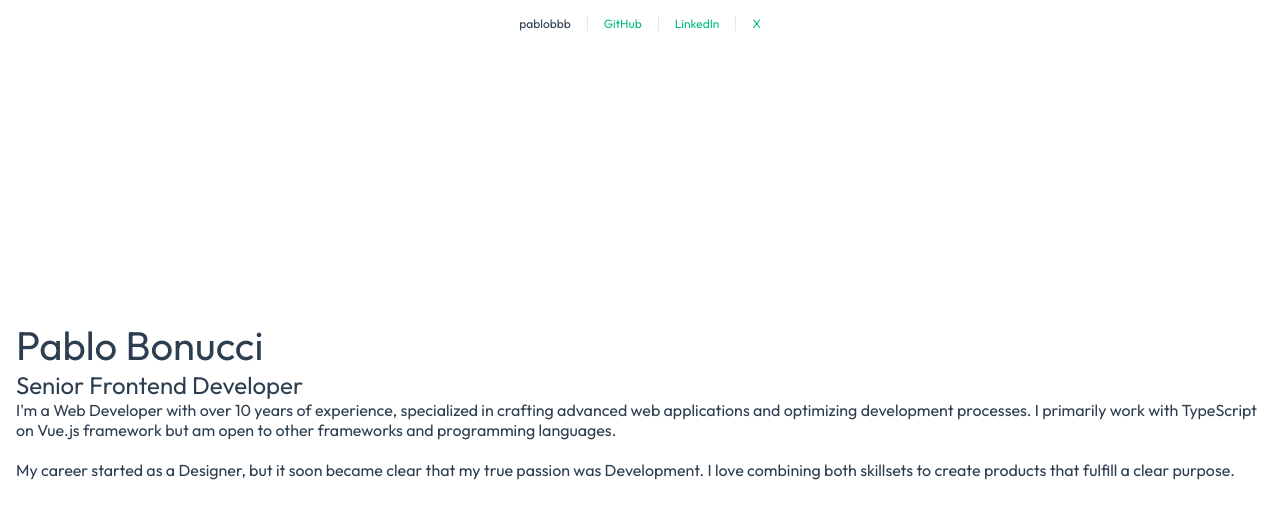
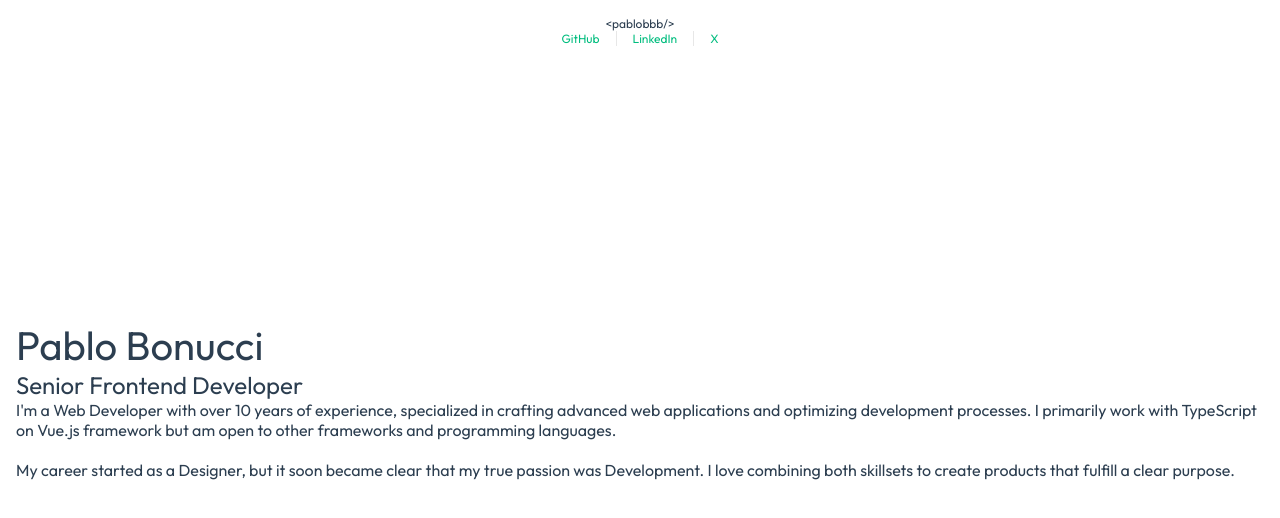
Before and after one commit to pablobbb/pablobbb.github.io, a Vue app: page / in a window 1280 px wide. Shown: the top 518 px of the page. Built offline with nearby package versions, Linux system fonts and the light colour scheme; the HTML template or start-up script is replaced by a standard one.

Commit message:
feat: add some real content header

```diff
--- a/src/app.vue
+++ b/src/app.vue
@@ -5,10 +5,12 @@ import { RouterLink, RouterView } from 'vue-router'
 <template>
   <header>
     <nav>
-      <RouterLink to="/">pablobbb</RouterLink>
-      <a href="#">GitHub</a>
-      <a href="#">LinkedIn</a>
-      <a href="#">X</a>
+      <RouterLink to="/"><span>&lt;</span>pablobbb<span>/&gt;</span></RouterLink>
+      <div>
+        <a href="https://github.com/pablobbb" target="_blank" alt="GitHub">GitHub</a>
+        <a href="https://www.linkedin.com/in/pablobonucci" target="_blank" alt="LinkedIn">LinkedIn</a>
+        <a href="https://twitter.com/fresh_rapp" target="_blank" alt="X">X</a>
+      </div>
     </nav>
   </header>
   <main>
```
